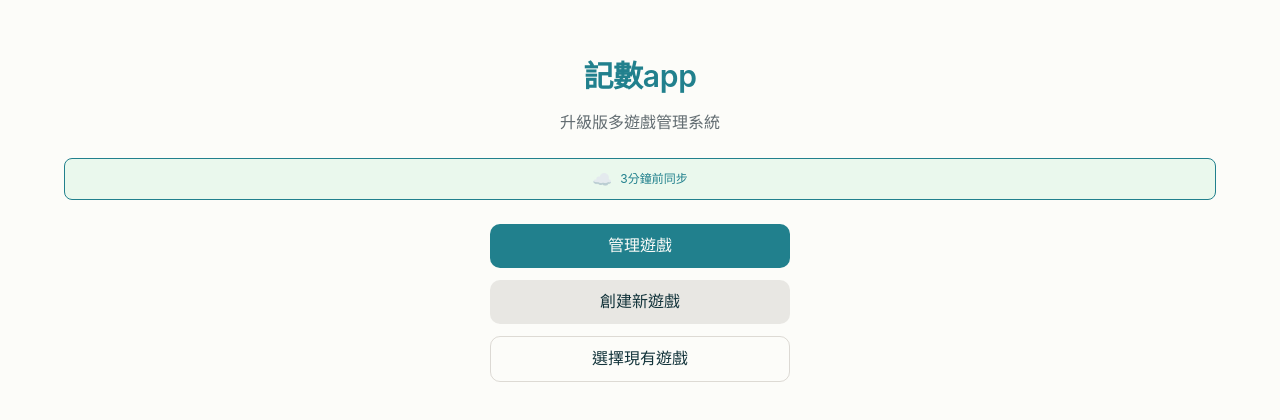
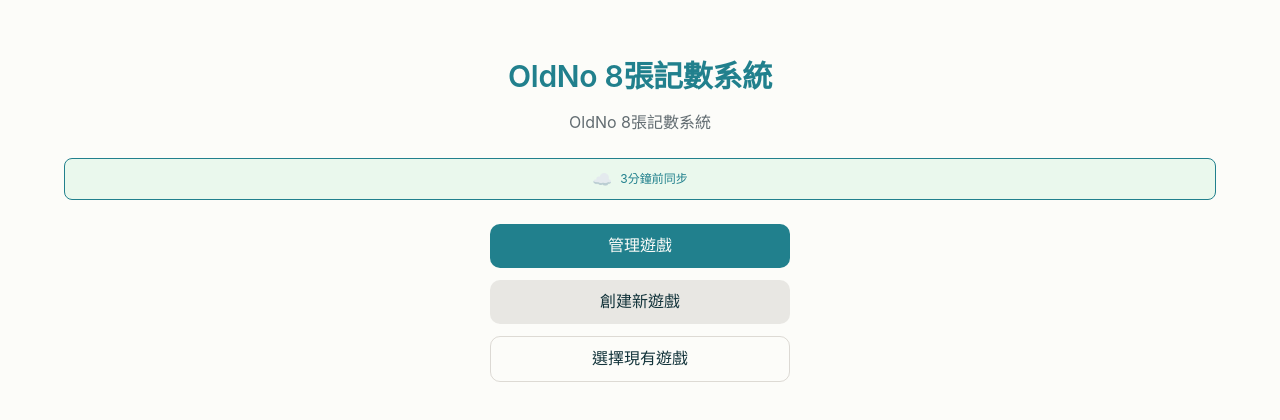
Before and after one commit to Pau610/8cards, a plain HTML site: page index.html in a window 1280 px wide. Shown: the part 180-600 px from the top of the page. Drawn offline with Linux system fonts and the light colour scheme; a web font is replaced by a local one.

Commit message:
Update index.html

```diff
--- a/index.html
+++ b/index.html
@@ -3,7 +3,7 @@
 <head>
     <meta charset="UTF-8">
     <meta name="viewport" content="width=device-width, initial-scale=1.0">
-    <title>記數app - 升級版遊戲管理系統</title>
+    <title>OldNo 8張記數系統</title>
     <link rel="stylesheet" href="style.css">
     <script src="https://cdn.jsdelivr.net/npm/xlsx@0.18.5/dist/xlsx.full.min.js"></script>
 </head>
@@ -12,8 +12,8 @@
     <div id="welcomeScreen" class="screen">
         <div class="container">
             <div class="welcome-content">
-                <h1 class="welcome-title">記數app</h1>
-                <p class="welcome-subtitle">升級版多遊戲管理系統</p>
+                <h1 class="welcome-title">OldNo 8張記數系統</h1>
+                <p class="welcome-subtitle">OldNo 8張記數系統</p>
                 <div class="sync-status" id="syncStatus">
                     <span class="sync-indicator" id="syncIndicator">
                         <span class="sync-icon">☁️</span>
```
